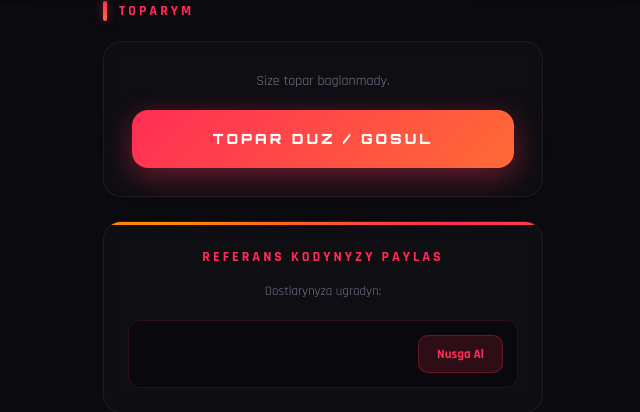
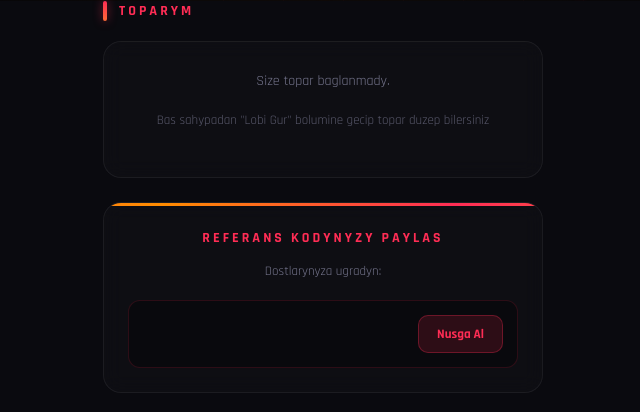
Before and after one commit to kemabr/turnirailway, a Flask app: template templates/profil.html in a window 1280 px wide. Shown: the part 799-1211 px from the top of the page, without its empty margins (317-957 px from the left). Run offline with Flask 3, Linux system fonts and the light colour scheme; the template is opened without the code that fills it, so the values that code supplies are empty.

Commit message:
Update profil.html

```diff
--- a/templates/profil.html
+++ b/templates/profil.html
@@ -110,7 +110,7 @@
             {% else %}
                 <div class="team-empty">
                     <p>Size topar baglanmady.</p>
-                    <a href="/takim" class="btn-primary">TOPAR DUZ / GOSUL</a>
+                    <p style="opacity:0.5; font-size:13px; margin-top:8px;">Bas sahypadan "Lobi Gur" bolumine gecip topar duzep bilersiniz</p>
                 </div>
             {% endif %}
         </div>
```
